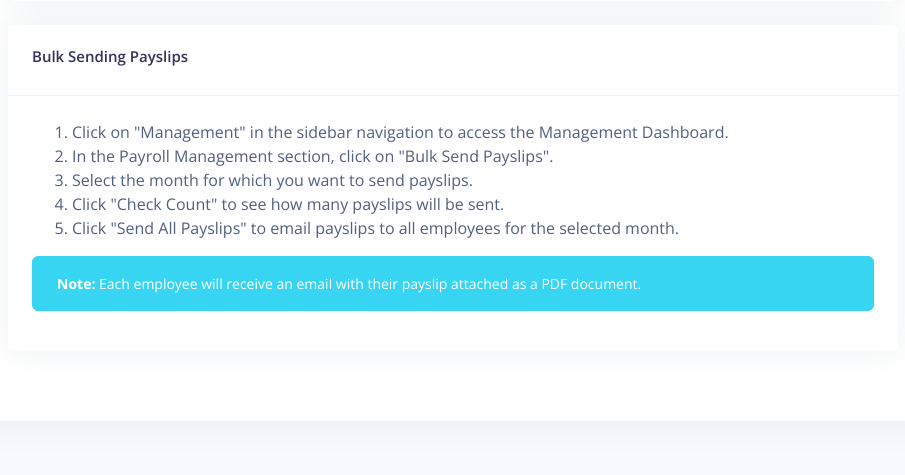
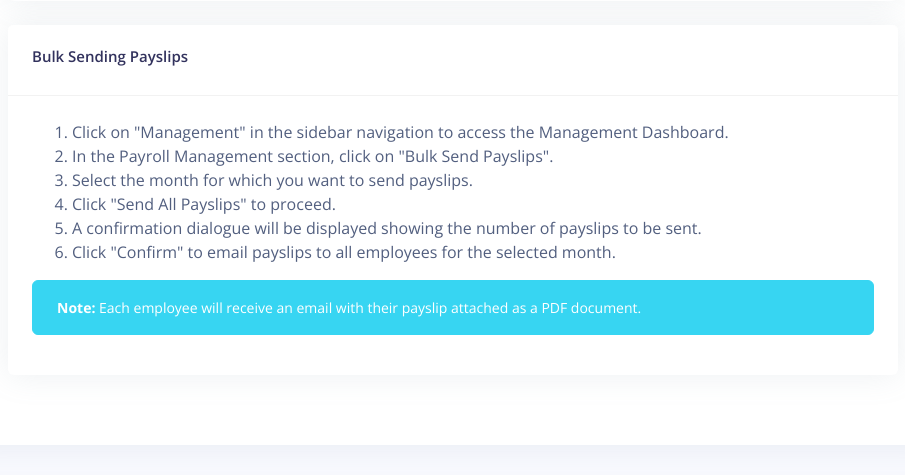
Before and after one commit to JayBeloved/SPS, a Django app: page /app/help/ in a window 1280 px wide, after a click on "Payroll Management". Shown: the part 3088-3563 px from the top of the page, without its empty margins (312-1217 px from the left). Before the commit the page ends 3399 px from the top, so only its background shows below. Run offline with Django 5.2, Linux system fonts and the light colour scheme; a user stored in the database is signed in; some libraries are stand-ins or nearby versions.

Commit message:
Update help guide for sending payslips with clearer instructions and confirmation dialogue

```diff
--- a/sps_project/apps/core/templates/core/help.html
+++ b/sps_project/apps/core/templates/core/help.html
@@ -385,8 +385,9 @@
                                 <li>Click on "Management" in the sidebar navigation to access the Management Dashboard.</li>
                                 <li>In the Payroll Management section, click on "Bulk Send Payslips".</li>
                                 <li>Select the month for which you want to send payslips.</li>
-                                <li>Click "Check Count" to see how many payslips will be sent.</li>
-                                <li>Click "Send All Payslips" to email payslips to all employees for the selected month.</li>
+                                <li>Click "Send All Payslips" to proceed.</li>
+                                <li>A confirmation dialogue will be displayed showing the number of payslips to be sent.</li>
+                                <li>Click "Confirm" to email payslips to all employees for the selected month.</li>
                             </ol>
                             <div class="alert alert-info">
                                 <strong>Note:</strong> Each employee will receive an email with their payslip attached as a PDF document.
--- a/sps_project/templates/layouts/base-fullscreen.html
+++ b/sps_project/templates/layouts/base-fullscreen.html
@@ -18,7 +18,7 @@
   <link rel="canonical" href="https://johnjaylawal.me">
 
   <title>
-    SmartPaySlip - {% block title %} Landing {% endblock %} | JJL
+    SmartPaySlip - {% block title %} Landing {% endblock %}
   </title>
 
   <link rel="icon" href="/static/assets/img/brand/favicon.png" type="image/png">
```
